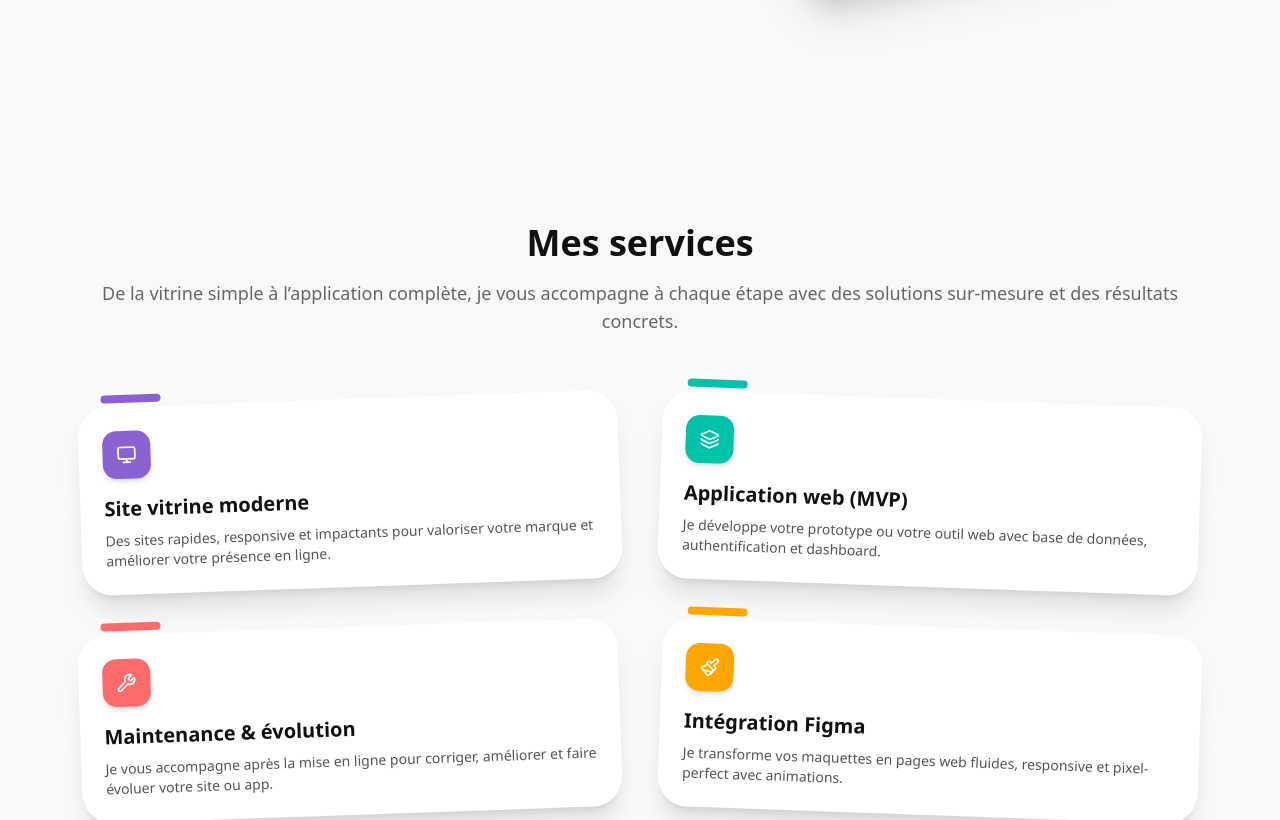
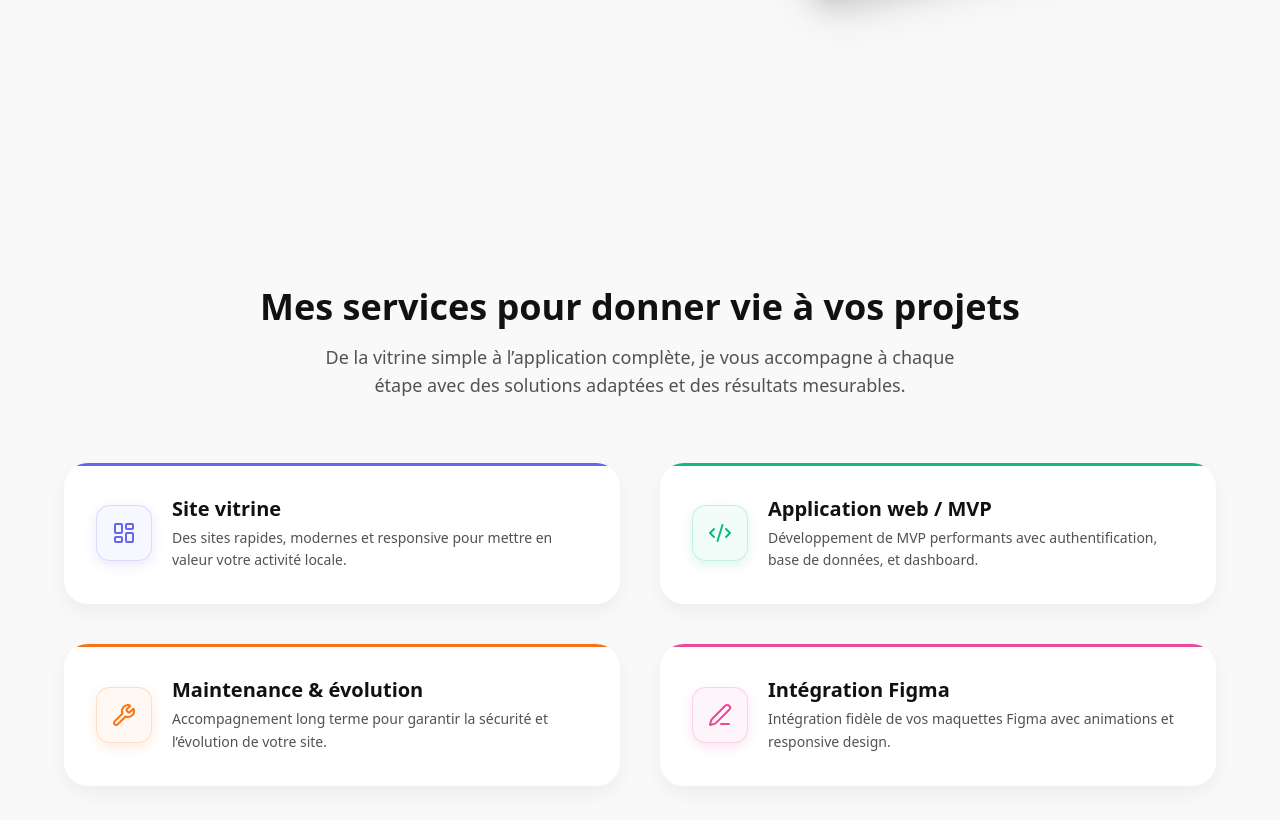
Before and after one commit to elizblt/portfolio-freelance, a Next.js app: page / in a window 1280 px wide. Shown: the part 700-1520 px from the top of the page. Built offline with nearby package versions, Linux system fonts and the light colour scheme.

Commit message:
feat: refactor Services component with updated service descriptions, improved layout, and enhanced animations

```diff
--- a/src/components/Services.tsx
+++ b/src/components/Services.tsx
@@ -1,105 +1,89 @@
 "use client";
 
 import { motion } from "framer-motion";
-import { Monitor, LayoutDashboard, Wrench, Rocket, Paintbrush, Layers } from "lucide-react";
+import { Code2, Wrench, LayoutDashboard, PenLine } from "lucide-react";
 
-/**
- * Données décrivant les différents services proposés.
- */
 const services = [
   {
-    icon: Monitor,
     title: "Site vitrine",
-    desc:
-      "Je conçois des sites vitrines rapides et responsive qui valorisent votre marque et améliorent votre visibilité locale.",
+    description: "Des sites rapides, modernes et responsive pour mettre en valeur votre activité locale.",
+    icon: <LayoutDashboard size={24} />,
+    color: "#6366f1",
   },
   {
-    icon: LayoutDashboard,
-    title: "MVP / Application web",
-    desc:
-      "Vous avez une idée de produit ? Je développe des MVP performants avec authentification, base de données et tableau de bord.",
+    title: "Application web / MVP",
+    description: "Développement de MVP performants avec authentification, base de données, et dashboard.",
+    icon: <Code2 size={24} />,
+    color: "#10b981",
   },
   {
-    icon: Wrench,
     title: "Maintenance & évolution",
-    desc:
-      "Je vous accompagne après la mise en ligne pour assurer la sécurité et l’évolution continue de votre site.",
+    description: "Accompagnement long terme pour garantir la sécurité et l’évolution de votre site.",
+    icon: <Wrench size={24} />,
+    color: "#f97316",
   },
   {
-    icon: Rocket,
     title: "Intégration Figma",
-    desc:
-      "Je transforme vos maquettes Figma en pages web pixel‑perfect avec animations fluides.",
+    description: "Intégration fidèle de vos maquettes Figma avec animations et responsive design.",
+    icon: <PenLine size={24} />,
+    color: "#ec4899",
   },
 ];
 
-/**
- * Section Services.
- */
-export default function ServicesSection() {
+export default function Services() {
   return (
-    <section className="bg-[#f9f9f9] py-24 px-6 md:px-20 font-['General Sans']">
-      <div className="max-w-6xl mx-auto text-center mb-16">
-        <h2 className="text-4xl font-extrabold text-[#111] mb-4">Mes services</h2>
-        <p className="text-lg text-[#666]">
-          De la vitrine simple à l’application complète, je vous accompagne à chaque étape avec des solutions sur-mesure et des résultats concrets.
+    <section className="w-full px-6 py-24 md:py-32 lg:py-40 bg-[#f9f9f9] font-['General Sans']" id="services">
+      <div className="max-w-6xl mx-auto text-center">
+        <h2 className="text-3xl md:text-4xl font-extrabold text-[#111] mb-4">
+          Mes services pour donner vie à vos projets
+        </h2>
+        <p className="text-lg text-neutral-600 mb-16 max-w-2xl mx-auto">
+          De la vitrine simple à l’application complète, je vous accompagne à chaque étape avec des solutions adaptées et des résultats mesurables.
         </p>
-      </div>
 
-      <div className="grid grid-cols-1 md:grid-cols-2 gap-10">
-        {[
-          {
-            color: "#8A63D2",
-            icon: Monitor,
-            title: "Site vitrine moderne",
-            description:
-              "Des sites rapides, responsive et impactants pour valoriser votre marque et améliorer votre présence en ligne.",
-          },
-          {
-            color: "#00C2A8",
-            icon: Layers,
-            title: "Application web (MVP)",
-            description:
-              "Je développe votre prototype ou votre outil web avec base de données, authentification et dashboard.",
-          },
-          {
-            color: "#FF6B6B",
-            icon: Wrench,
-            title: "Maintenance & évolution",
-            description:
-              "Je vous accompagne après la mise en ligne pour corriger, améliorer et faire évoluer votre site ou app.",
-          },
-          {
-            color: "#FFA600",
-            icon: Paintbrush,
-            title: "Intégration Figma",
-            description:
-              "Je transforme vos maquettes en pages web fluides, responsive et pixel-perfect avec animations.",
-          },
-        ].map(({ color, icon: Icon, title, description }, i) => (
-          <motion.div
-            key={i}
-            initial={{ opacity: 0, y: 30 }}
-            whileInView={{ opacity: 1, y: 0 }}
-            viewport={{ once: true, amount: 0.4 }}
-            transition={{ duration: 0.5, delay: i * 0.15 }}
-            className={`relative bg-white rounded-[30px] shadow-xl p-6 transform hover:rotate-0 transition-all duration-300 ${
-              i % 2 === 0 ? "rotate-[-2deg]" : "rotate-[2deg]"
-            }`}
-          >
-            <div className="absolute -top-3 left-6 h-2 w-[60px] rounded-full" style={{ backgroundColor: color }} />
-            <div className="mb-4">
+        <div className="grid grid-cols-1 md:grid-cols-2 gap-10">
+          {services.map((service, index) => (
+            <motion.div
+              key={index}
+              initial={{ opacity: 0, y: 50 }}
+              whileInView={{ opacity: 1, y: 0 }}
+              viewport={{ once: true, amount: 0.4 }}
+              whileHover={{ scale: 1.025 }}
+              transition={{ type: "spring", stiffness: 160, damping: 18 }}
+              className="relative bg-white rounded-3xl p-8  group transition-all duration-300 overflow-hidden shadow-[0_8px_20px_rgba(0,0,0,0.05)] hover:shadow-[0_12px_28px_rgba(0,0,0,0.08)]"
+            >
               <div
-                className="w-12 h-12 rounded-xl flex items-center justify-center text-white shadow-md"
-                style={{ backgroundColor: color }}
-              >
-                <Icon className="w-5 h-5" />
+                className="absolute top-0 left-0 h-[3px] w-full rounded-t-3xl"
+                style={{ backgroundColor: service.color }}
+              />
+
+              <div className="flex items-center gap-5">
+                <motion.div
+                  whileHover={{ scale: 1.1, rotate: 3 }}
+                  transition={{ type: "spring", stiffness: 160, damping: 14 }}
+                  className="w-14 h-14 flex items-center justify-center rounded-xl shrink-0"
+                  style={{
+                    backgroundColor: service.color + "0D",
+                    color: service.color,
+                    boxShadow: `0 4px 12px ${service.color}26`,
+                    border: `1px solid ${service.color}33`,
+                  }}
+                >
+                  {service.icon}
+                </motion.div>
+
+                <div className="text-left">
+                  <h3 className="text-xl font-semibold text-[#111] mb-1">
+                    {service.title}
+                  </h3>
+                  <p className="text-sm text-neutral-600 leading-relaxed">
+                    {service.description}
+                  </p>
+                </div>
               </div>
-            </div>
-            <h3 className="text-xl font-bold text-[#111] mb-2">{title}</h3>
-            <p className="text-[#555] text-sm">{description}</p>
-          </motion.div>
-        ))}
+            </motion.div>
+          ))}
+        </div>
       </div>
     </section>
   );
```
